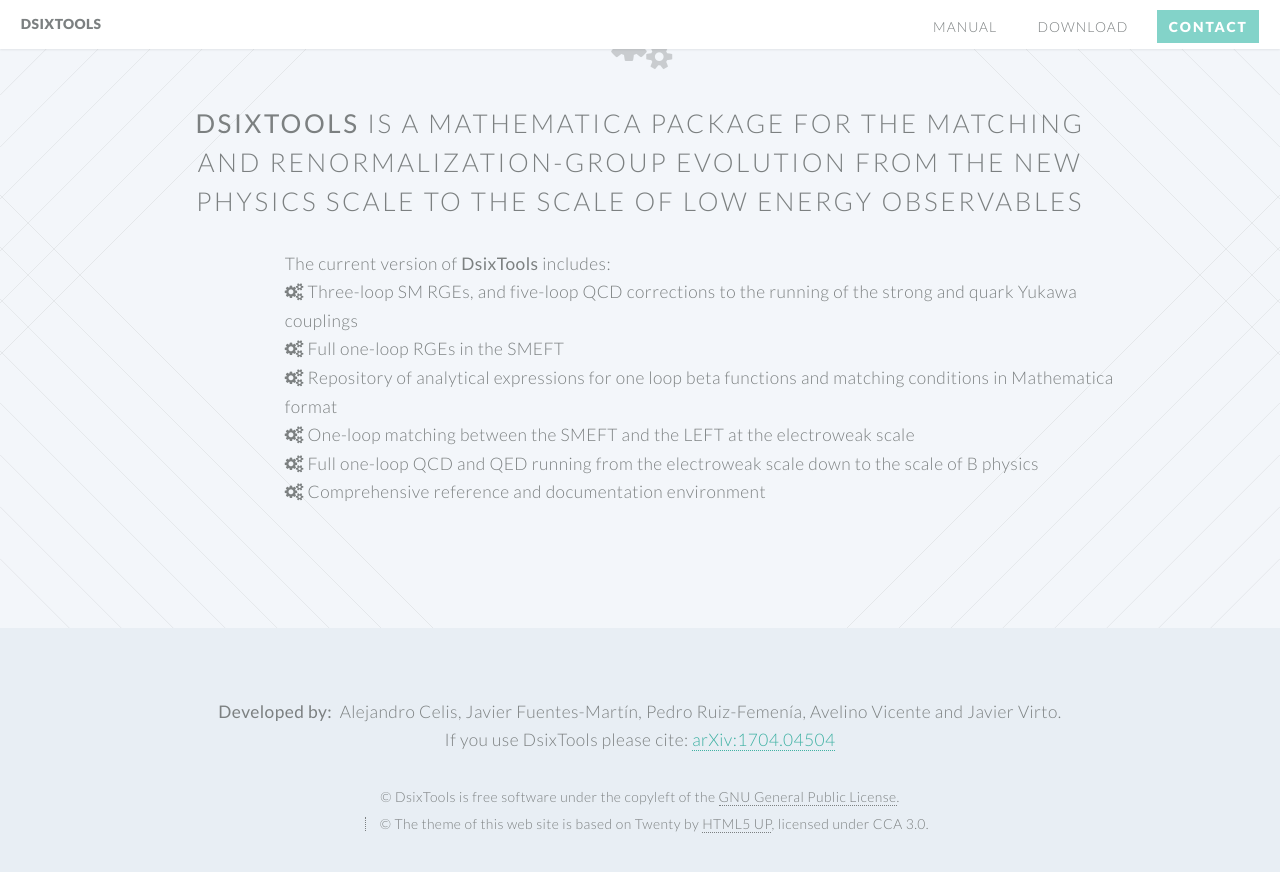
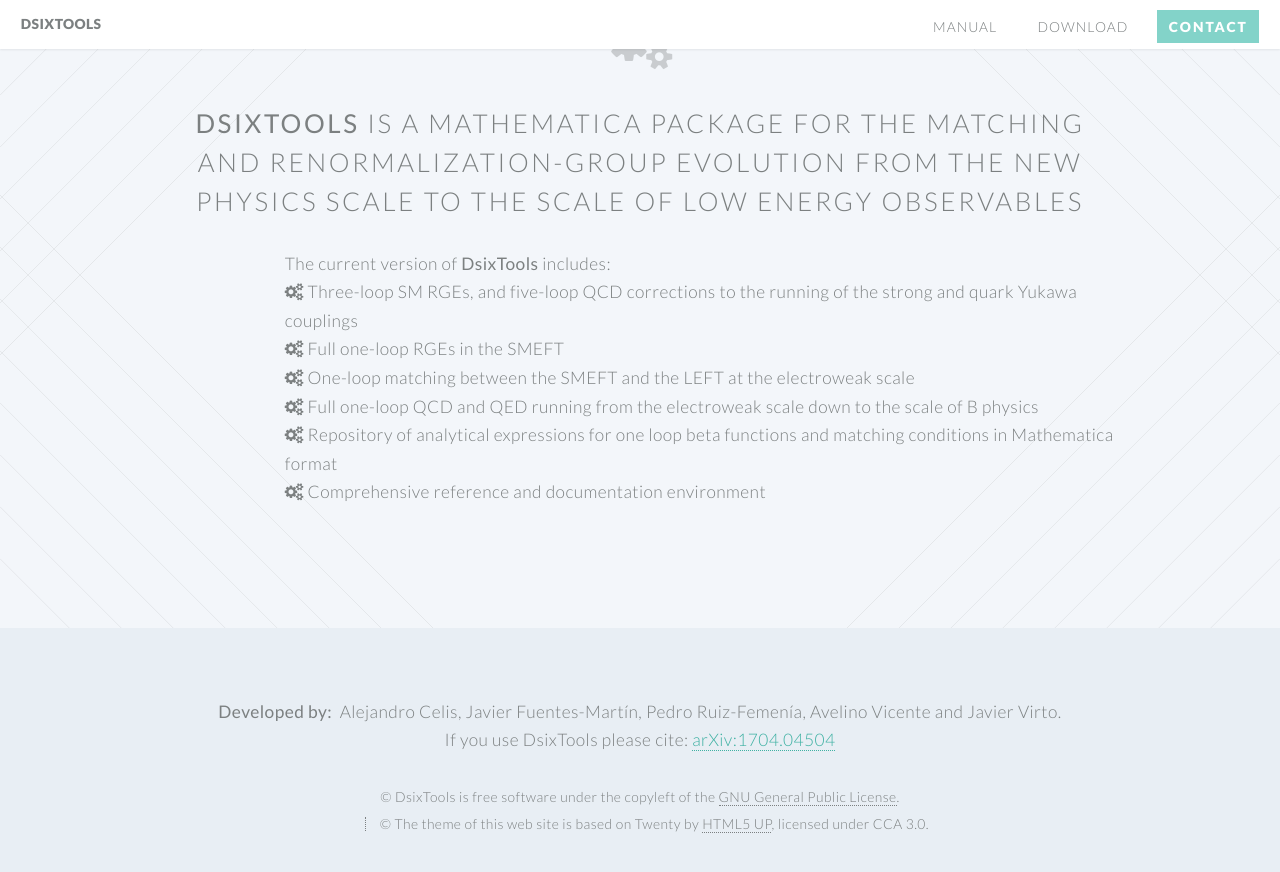
Before and after one commit to DsixTools/dsixtools.github.io, a Jekyll site: the page built from index.html, in a window 1280 px wide and 900 px high, scrolled down 678 px. Shown: the top 872 px of the window. Built offline with Jekyll 4.4.1, drawn with Linux system fonts in a browser that asks for light colours; some of the changed lines change nothing that is shown.

Commit message:
Update index.html

```diff
--- a/index.html
+++ b/index.html
@@ -24,11 +24,6 @@
 				Full one-loop RGEs in the SMEFT
 			</li>
 			<li style="list-style-type:none"><i class="fa fa-cogs"></i>
-				Repository of analytical expressions for one loop
-				beta functions and matching conditions in Mathematica
-				format
-			</li>
-			<li style="list-style-type:none"><i class="fa fa-cogs"></i>
 				One-loop matching between the SMEFT and the LEFT at the
 				electroweak scale
 			</li>
@@ -37,6 +32,11 @@
 				scale down to the scale of B physics
 			</li>
 			<li style="list-style-type:none"><i class="fa fa-cogs"></i>
+				Repository of analytical expressions for one loop
+				beta functions and matching conditions in Mathematica
+				format
+			</li>
+			<li style="list-style-type:none"><i class="fa fa-cogs"></i>
 				Comprehensive reference and documentation environment
 			</li>
 		</section>
```
